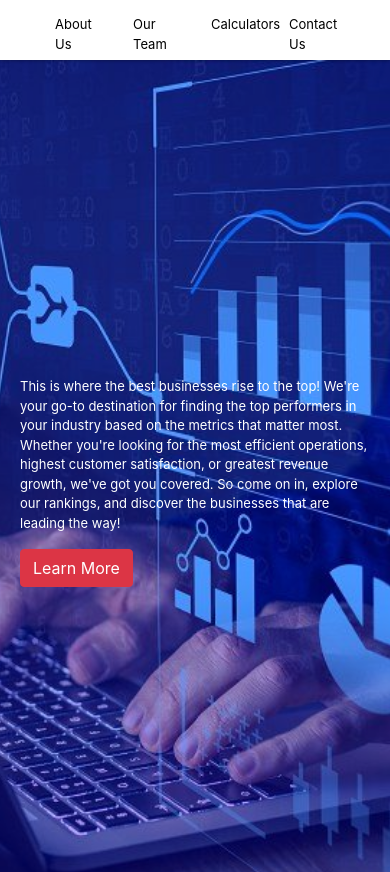
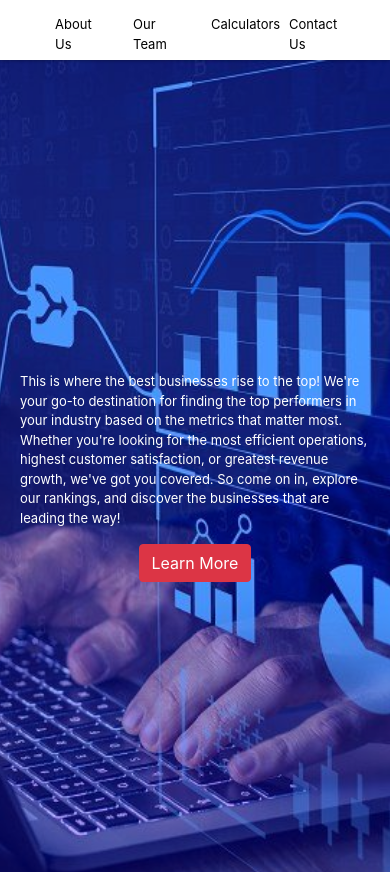
Before and after one commit to jacobwatua/myWallet, a Vue app: page / in a window 390 px wide. Shown: the top 872 px of the page. Built offline with nearby package versions, Linux system fonts and the light colour scheme.

Commit message:
More responsiveness

```diff
--- a/src/assets/main.css
+++ b/src/assets/main.css
@@ -98,6 +98,10 @@ body{
   padding-right: 20px;
 }
 
+.content-card .content .btn {
+  display: grid;
+  margin: 10px auto;
+}
 /*End of stylings for banners */
 
 /* END OF GENERAL DESIGNS */
```
